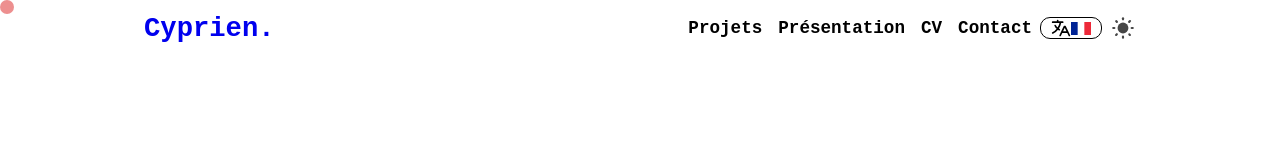
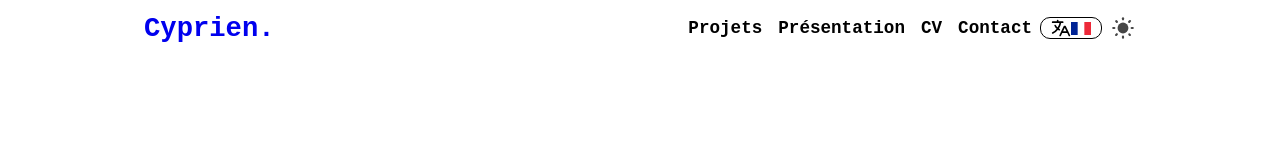
Before and after one commit to Cyprien-Cres/myportfolio, a React (Vite) app: page / in a window 1280 px wide. Shown: the top 160 px of the page. Built offline with nearby package versions, Linux system fonts and the light colour scheme.

Commit message:
Retrait du cursor

```diff
--- a/src/containers/header/Header.scss
+++ b/src/containers/header/Header.scss
@@ -6,16 +6,13 @@
   justify-content: space-between;
   .username {
     margin-left: 16px;
-    cursor: none;
     a {
       text-decoration: none;
-      cursor: none;
       &:visited {
       -webkit-text-fill-color: black !important;
       }
 
       h1 {
-        cursor: none;
         font-size: 1.7rem;
       }
     }
@@ -39,8 +36,8 @@
     display: flex;
     align-items: center;
     a {
-      cursor: none;
       -webkit-text-fill-color: black !important;
+      cursor: pointer;
       &:hover {
         transform: translateY(-15%);
         transition: 200ms;
@@ -49,6 +46,7 @@
       }
       &:visited {
         color: black;
+        cursor: pointer;
       }
     }
 
@@ -64,7 +62,7 @@
       padding: 0px 8px;
       background-color: transparent;
       border: none;
-      cursor: none;
+      cursor: pointer;
       font-family: 'Courier New', Courier, monospace;
       font-weight: bold;
       img {
@@ -80,11 +78,10 @@
     .sun {
       margin-right: 16px;
       padding-right: 0px;
-      cursor: none;
       display: flex;
       align-items: center;
       justify-content: center;
-
+      cursor: pointer;
 
       img {
         width: 26px;
@@ -104,10 +101,10 @@
     .moon {
       margin-right: 16px;
       padding-right: 0px;
-      cursor: none;
       display: flex;
       align-items: center;
       justify-content: center;
+      cursor: pointer;
 
       img {
         width: 33px;
--- a/src/main.jsx
+++ b/src/main.jsx
@@ -10,20 +10,6 @@ import App from "./app/App"
 import { store } from './app/store'
 import { Provider } from 'react-redux'
 import "./main.scss"
-
-const cursor = document.querySelector('.cursor')
-
-document.addEventListener('mousemove', e => {
-  cursor.setAttribute('style', 'top:'+(e.pageY - 7)+"px; left:"+(e.pageX - 7)+"px;")
-})
-
-document.addEventListener('click', () => {
-  cursor.classList.add('expand')
-
-  setTimeout(() => {
-    cursor.classList.remove("expand")
-  }, 500)
-})
 
 const router = createBrowserRouter([
   {
--- a/src/main.scss
+++ b/src/main.scss
@@ -1,7 +1,6 @@
 body {
   width: 100%;
   margin: 0;
-  cursor: none;
   #root {
     display: flex;
     flex-direction: column;
@@ -23,17 +22,6 @@ body {
     }
   }
 
-  .cursor {
-    width: 14px;
-    height: 14px;
-    cursor: none;
-    background-color: #e66464b9;
-    border-radius: 50%;
-    position: absolute;
-    pointer-events: none;
-    z-index: 11;
-  }
-
   .expand {
     animation: Anim1 .5s;
   }
--- a/src/pages/home/Home.scss
+++ b/src/pages/home/Home.scss
@@ -133,7 +133,7 @@
         font-size: 3rem;
         margin: 15px 15px 0px 15px;
         a {
-          cursor: none;
+          cursor: pointer;
           color: black;
           &:visited {
             color: black;
```
